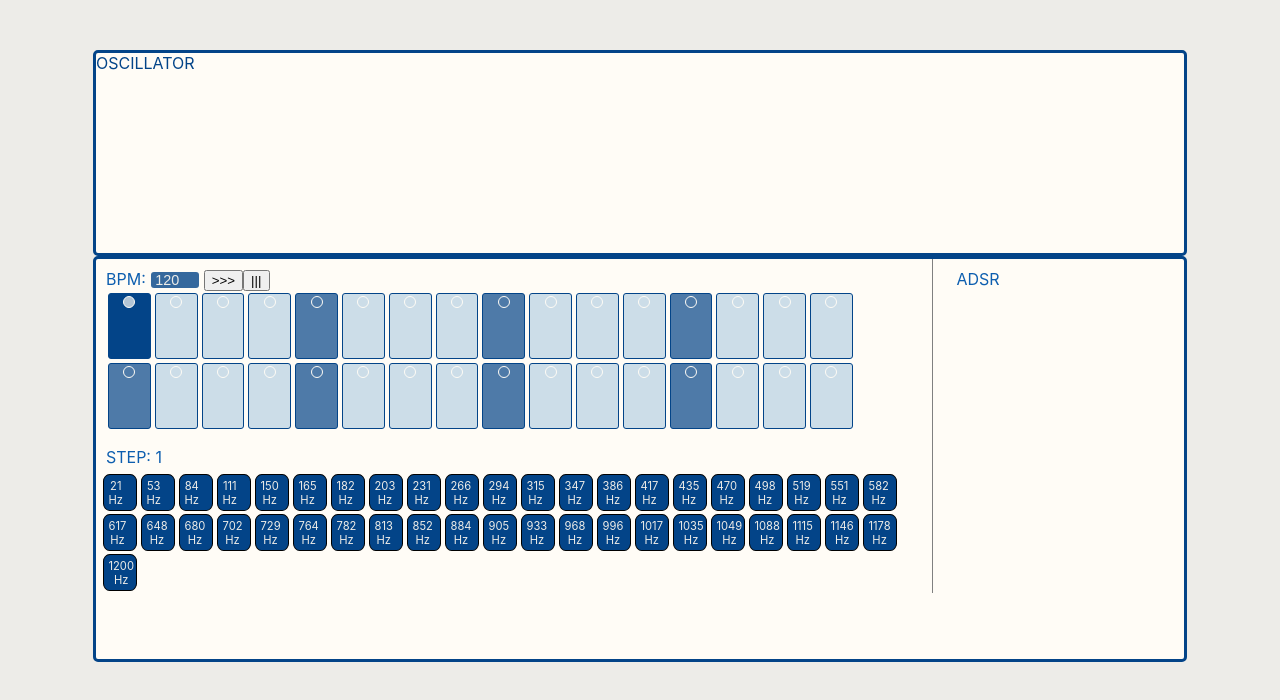
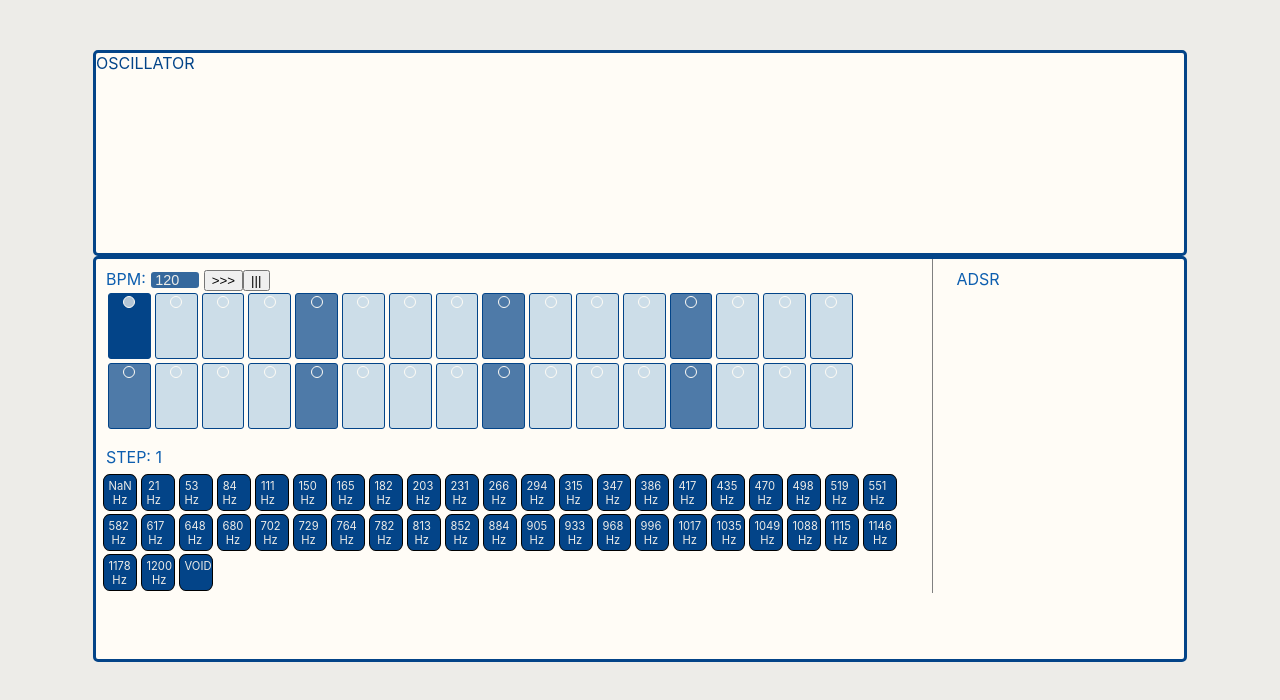
Before and after one commit to mscbr/lindos_synth, a React (Create React App) app: page / in a window 1280 px wide. Shown: the top 700 px of the page. Built offline with nearby package versions, Linux system fonts and the light colour scheme.

Commit message:
fix: note void added

```diff
--- a/src/components/Synth.js
+++ b/src/components/Synth.js
@@ -37,10 +37,11 @@ class Synth extends Component {
   componentDidUpdate(prevProps, prevState) {
 
     if (prevState.sequenceValues !== this.state.sequenceValues) {
+      this.seq.dispose();
       //assigning sequence with updated values to this.seq
       this.seq = new Tone.Sequence((time, value) => {
         this.positionSet();
-        if(value !== "") {
+        if(value !== "" && value !== '0') {
           this.synth.triggerAttackRelease(value, "8n", time);
         }
       }, this.state.sequenceValues, "16n").start();
@@ -102,6 +103,7 @@ class Synth extends Component {
       sequencePosition: 0
     })
   }
+
   //build a conditional render only for step sequencer
   //IF ONLY POS CHANGED ONLY RENDER ~~
   render() {
--- a/src/components/seq/ValuePicker.js
+++ b/src/components/seq/ValuePicker.js
@@ -12,7 +12,7 @@ class ValuePicker extends Component {
     constructor(props) {
         super(props);
         this.state = {
-          scale: [21.5, 53.3, 84.5, 111.7, 150.6, 165, 182.4, 203.9, 231.2, 266.9, 294.1,
+          scale: ['', 21.5, 53.3, 84.5, 111.7, 150.6, 165, 182.4, 203.9, 231.2, 266.9, 294.1,
             315.6, 347.4, 386.3, 417.5, 435.1, 470.8, 498, 519.6, 551.3, 582.5, 617.5, 648.7, 680.4,
             702, 729.2, 764.9, 782.5, 813.7, 852.6, 884.4, 905.9, 933.1, 968.8, 996.1, 1017.6, 1035, 1049.4, 1088.3, 1115.5, 1146.7, 1178.5, 1200],
           sequenceValues: [
@@ -28,7 +28,7 @@ class ValuePicker extends Component {
           stepFocus: props.stepFocus
         }
 
-        this.partchGreekCut = [0, 62.96, 203.91, 111.73, 498, 315.64, 701.95, 764.91, 813.68, 1200];
+        this.partchGreekCut = [62.96, 203.91, 111.73, 498, 315.64, 701.95, 764.91, 813.68, 1200];
         this.partchFull = [21.5, 53.3, 84.5, 111.7, 150.6, 165, 182.4, 203.9, 231.2, 266.9, 294.1,
           315.6, 347.4, 386.3, 417.5, 435.1, 470.8, 498, 519.6, 551.3, 582.5, 617.5, 648.7, 680.4,
           702, 729.2, 764.9, 782.5, 813.7, 852.6, 884.4, 905.9, 933.1, 968.8, 996.1, 1017.6, 1035, 1049.4, 1088.3, 1115.5, 1146.7, 1178.5, 1200];
@@ -42,11 +42,14 @@ class ValuePicker extends Component {
     }
 
     setVal = (e, i) => {
+
         let sequenceValues = [...this.state.sequenceValues];
         sequenceValues[i] = e.target.value;
+
         this.setState({
           sequenceValues: sequenceValues
         });
+
         this.props.setSequenceVal(sequenceValues);
       }
 
@@ -75,6 +78,11 @@ class ValuePicker extends Component {
             <p>STEP: {this.props.stepFocus+1}</p>
         <div className='value-picker' style={valuePickerStyle}>
             {valueButtons}
+            <label className='radio-container'>
+                <span className='radio-label'>VOID</span>
+                <input type='radio' name='radio' value='' onChange={(e) => this.setVal(e, this.props.stepFocus)} />
+                <span className='radio-checkmark'></span>
+            </label>
         </div>
         </div>
         )
```
